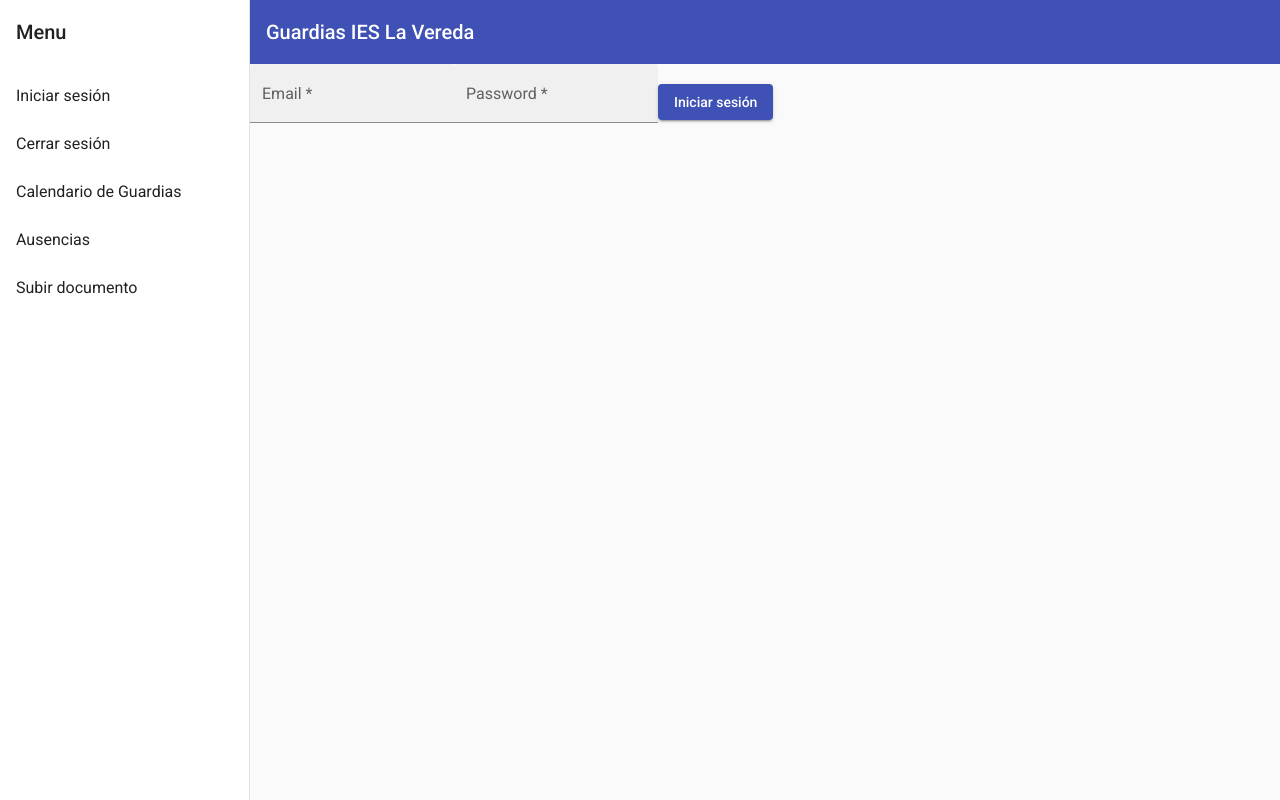
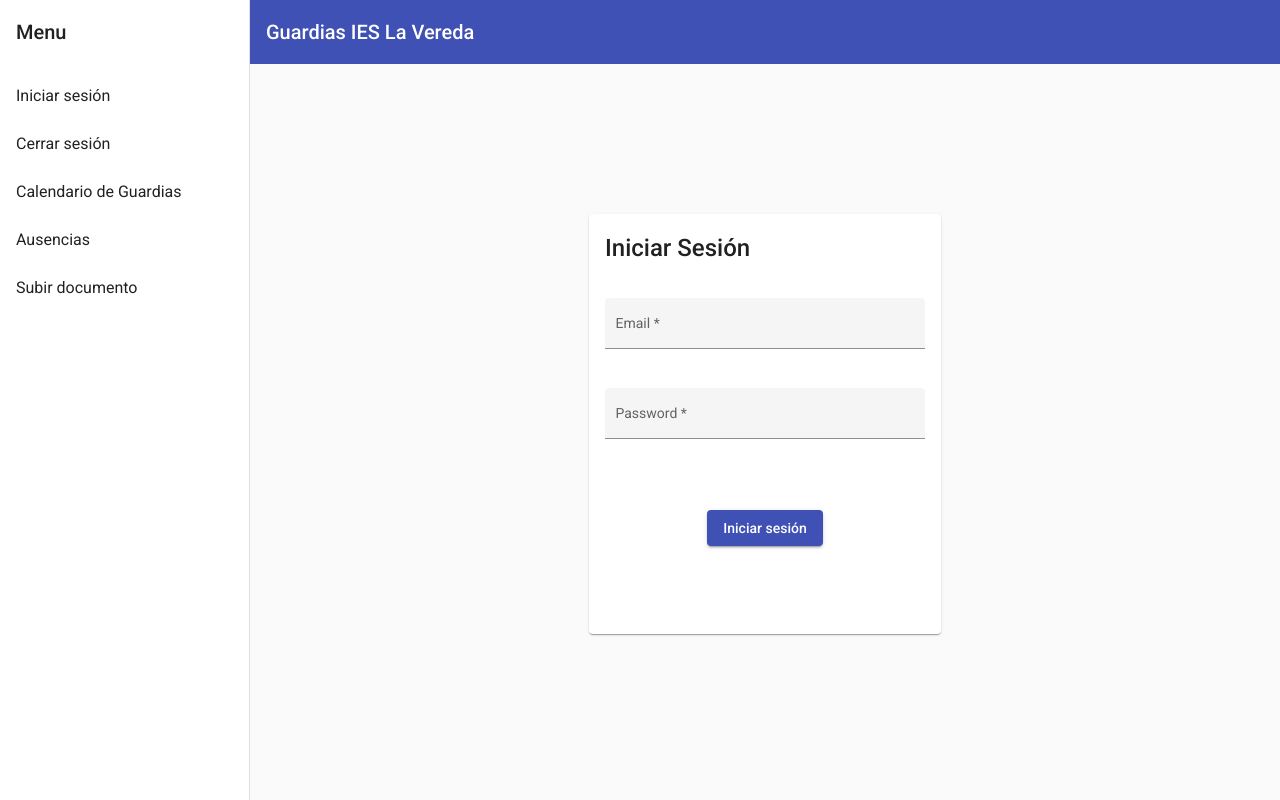
Before and after one commit to quiquesancho/guardias-front, an Angular app: page /login in a window 1280 px wide. Built offline with nearby package versions, Linux system fonts and the light colour scheme.

Commit message:
feat: Add basic login

```diff
--- a/src/app/app.module.ts
+++ b/src/app/app.module.ts
@@ -16,6 +16,7 @@ import { CalendarComponent } from './components/calendar/calendar.component';
 import { MatFormFieldModule } from '@angular/material/form-field';
 import { ReactiveFormsModule } from '@angular/forms';
 import { MatInputModule } from '@angular/material/input';
+import {MatCardModule} from '@angular/material/card';
 
 @NgModule({
   declarations: [
@@ -36,7 +37,8 @@ import { MatInputModule } from '@angular/material/input';
     MatListModule,
     MatFormFieldModule,
     ReactiveFormsModule,
-    MatInputModule
+    MatInputModule,
+    MatCardModule
   ],
   providers: [],
   bootstrap: [AppComponent],
--- a/src/app/components/login/login.component.css
+++ b/src/app/components/login/login.component.css
@@ -0,0 +1,12 @@
+.login-form-flex {
+  display: flex;
+  justify-content: center;
+  align-items: center;
+  height: 90%;
+}
+
+.button-flex-container {
+  display: flex;
+  width: 100%;
+  justify-content: center;
+}
--- a/src/app/components/login/login.component.html
+++ b/src/app/components/login/login.component.html
@@ -1,5 +1,9 @@
-<form [formGroup]="loginForm" (ngSubmit)="onSubmit()">
-  <mat-form-field appearance="fill">
+<div class="login-form-flex">
+  <mat-card>
+    <mat-card-title>Iniciar Sesión</mat-card-title>
+    <form [formGroup]="loginForm" (ngSubmit)="onSubmit()" class="size-80">
+      <mat-card-content class="w-full mt-8">
+        <mat-form-field appearance="fill" class="w-full mt-5">
           <mat-label>Email</mat-label>
           <input matInput type="email" formControlName="username" />
           <mat-error *ngIf="loginForm.get('username')?.hasError('required')">
@@ -9,14 +13,22 @@
             Correo electronico no valido
           </mat-error>
         </mat-form-field>
-
-  <mat-form-field appearance="fill">
+        <br/>
+        <mat-form-field appearance="fill" class="w-full mt-5">
           <mat-label>Password</mat-label>
           <input matInput type="password" formControlName="password" />
           <mat-error *ngIf="loginForm.get('password')?.hasError('required')">
             Por favor, introduce la contraseña
           </mat-error>
         </mat-form-field>
-
-  <button mat-raised-button color="primary" type="submit">Iniciar sesión</button>
+      </mat-card-content>
+      <mat-card-actions>
+        <div class="button-flex-container mt-7">
+          <button mat-raised-button color="primary" type="submit">
+            Iniciar sesión
+          </button>
+        </div>
+      </mat-card-actions>
     </form>
+  </mat-card>
+</div>
```
Lines whose indentation alone changed are shown as unchanged.
